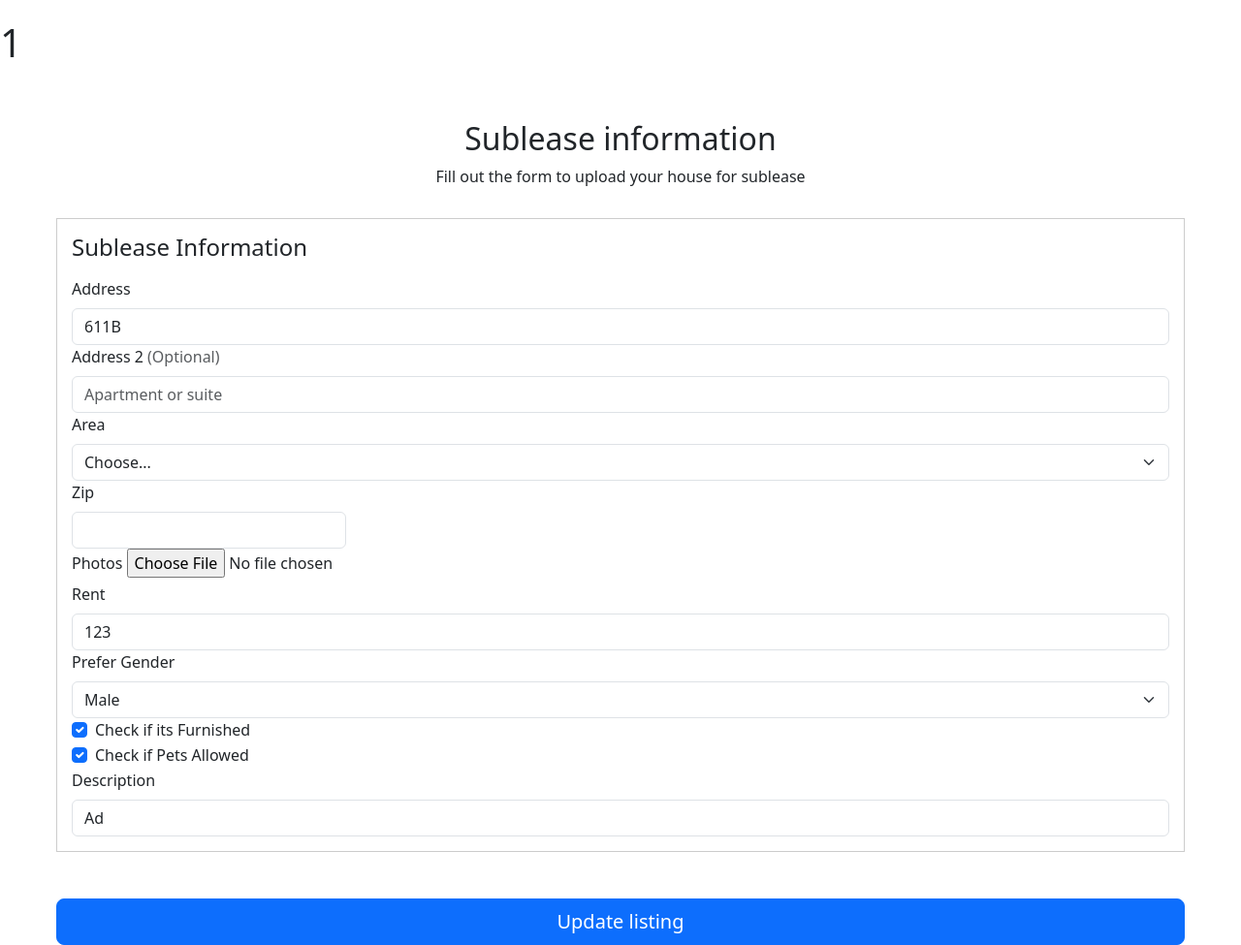
After one commit to lilyhyojeonglee/Sublease-Web, a PHP site: page /edit_listing.php?listing_id=1 in a window 1280 px wide. The commit adds this page. Shown: the whole page at 97% size. Run offline with PHP 8.4, Linux system fonts and the light colour scheme.

Commit message:
edit listing

```diff
--- /dev/null
+++ b/edit_listing.php
@@ -0,0 +1,172 @@
+<?php
+//<a href="edit_listing.php?listing_id=<?php echo htmlspecialchars($listing['house_id']);
+$houseId = $_GET['listing_id'];
+$jsonDir = 'data/data.json';
+$jsonData = file_get_contents($jsonDir);
+
+// Decode the JSON data into an array
+$houses = json_decode($jsonData, true);
+
+// Search for the house by ID
+$selectedHouse = null;
+foreach ($houses as $house) {
+    if ($house['house_id'] === $houseId) {
+        $selectedHouse = $house;
+        break;
+    }
+}
+
+if (null === $selectedHouse) {
+    echo "House not found";
+    exit;
+}
+?>
+
+<!DOCTYPE html>
+<html lang="en">
+<head>
+    <meta charset="UTF-8">
+    <meta name="viewport" content="width=device-width, initial-scale=1">
+    <title>Title</title>
+    <!-- Bootstrap CSS -->
+    <link href="https://cdn.jsdelivr.net/npm/bootstrap@5.3.3/dist/css/bootstrap.min.css" rel="stylesheet">
+    <link rel="stylesheet" href="styles/main.css">
+
+    <style>
+        body {
+            padding-top: 20px;
+        }
+        .gallery {
+            display: grid;
+            grid-template-columns: 1fr 1fr; /* Adjusts to a 2x2 grid */
+            gap: 10px;
+        }
+        .gallery img {
+            width: 100%;
+            height: auto;
+        }
+        .info-box {
+            padding: 15px;
+            border: 1px solid #ccc;
+            margin-top: 15px;
+        }
+        .info-box header {
+            font-weight: bold;
+            margin-bottom: 10px;
+        }
+        .large-image img {
+            width: 100%;
+            height: auto;
+        }
+    </style>
+</head>
+<body>
+
+
+    <h1><?=$houseId?></h1>
+    <main>
+
+        <div class="py-5 text-center">
+            <h2>Sublease information</h2>
+            <p>Fill out the form to upload your house for sublease</p>
+        </div>
+        <div class="container">
+        <div class="row g-5">
+            <div class="info-box">
+                <h4 class="mb-3">Sublease Information</h4>
+                <!-- Update the action to the correct script file or endpoint -->
+                <form class="needs-validation" action="/edit" method="POST" enctype="multipart/form-data" novalidate="">
+                    <input type="hidden" name="house_id" value=<?=$houseId?> >
+
+                    <div class="Address col-12">
+                        <label for="address" class="form-label">Address</label>
+                        <input type="text" class="form-control" id="address" name="address" value=<?php echo htmlspecialchars($selectedHouse['propertyDetails']['address']); ?> required="">
+                        <div class="invalid-feedback">
+                            Please enter your address.
+                        </div>
+                    </div>
+                    <div class="Address2 col-12">
+                      <label for="address2" class="form-label">Address 2 <span class="text-body-secondary">(Optional)</span></label>
+                      <input type="text" class="form-control" id="address2" name="address2" placeholder="Apartment or suite">
+                    </div>
+
+                    <div class="Area col-12">
+                      <label for="area" class="form-label">Area <span class="text-body-secondary"></span></label>
+                      <select type="option" class="form-select" id="area" name="area" required="">
+                        <option value=<?php echo ($selectedHouse['propertyDetails']['location']); ?>>Choose...</option>
+                        <option>JPA</option>
+                        <option>Corner</option>
+                        <option>MSC</option>
+                        <option>Not</option>
+                      </select>
+                    </div>
+
+                    <div class="Zip col-md-3">
+                    <label for="zip" class="form-label">Zip</label>
+                    <input type="text" class="form-control" id="zip" name="zip" placeholder="" required="">
+                    <div class="invalid-feedback">
+                Zip code required.
+              </div>
+            </div>
+
+            <div class="Photo col-12">
+                  <label for="photos" class="form-label">Photos</label>
+                  <input id="photos" type="file" name="photo" accept="image/png, image/jpeg" />
+              </div>
+            <div class="Price col-12">
+              <label for="price" class="form-label">Rent</label>
+              <div class="input-group"></div>
+                <input type="text" class="form-control" id="price" name="price" placeholder="Rent fee per month" value=<?php echo ($selectedHouse['rentalTerms']['subleasefee']); ?>>
+              <div class="invalid-feedback">
+                Please enter an amount.
+              </div>
+            </div>
+
+            <div class="Gender col-mid-3">
+                <label class="form-label">Prefer Gender</label>
+                <select type="option" class="form-select" id="gender" name="gender">
+                  <option ><?php echo ($selectedHouse['rentalTerms']['gender']); ?></option>
+                  <option>Male</option>
+                  <option>Female</option>
+                  <option>Doesn't matter</option>
+                </select>
+
+
+            </div>
+
+          <!-- <div class="Furnished col-mid-3"> -->
+          <div class="form-check">
+            <input id="furnished" name="furnished" type="checkbox" class="form-check-input" value="true" <?php if(($selectedHouse['rentalTerms']['furnished']) == "true") echo "checked"; ?>>
+            <label class="form-check-label" for="furnished">Check if its Furnished</label>
+          </div>
+
+            <div class="form-check">
+              <input id="pets-allowed" name="petsAllowed" type="checkbox" class="form-check-input" value="true" <?php if(($selectedHouse['rentalTerms']['pet']) == "true") echo "checked"; ?>>
+              <label class="form-check-label" for="pets-allowed">Check if Pets Allowed</label>
+            </div>
+
+          <!-- </div> -->
+            <div class="Description col-12">
+              <label for="description" class="form-label">Description</label>
+              <div class="input-group"></div>
+                <input type="text" class="form-control" id="description" name="description" value=<?php echo htmlspecialchars($selectedHouse['propertyDetails']['description']); ?> placeholder="Add extra information about your listing" required="">
+              </div>
+
+
+
+          </div>
+                    <!-- Add other fields similarly, ensuring they have 'name' attributes -->
+
+                    <button class="w-100 btn btn-primary btn-lg" type="submit">Update listing</button>
+                    <!-- <button class="w-100 btn btn-primary btn-lg" type="submit">Submit listing</button> -->
+                </form>
+            </div>
+        </div>
+        </div>
+    </main>
+
+
+
+<script src="https://cdn.jsdelivr.net/npm/bootstrap@5.3.3/dist/js/bootstrap.bundle.min.js"></script>
+</body>
+</html>
```
Also changed, not shown: SubleaseLogic.php (+71 -2 lines).
